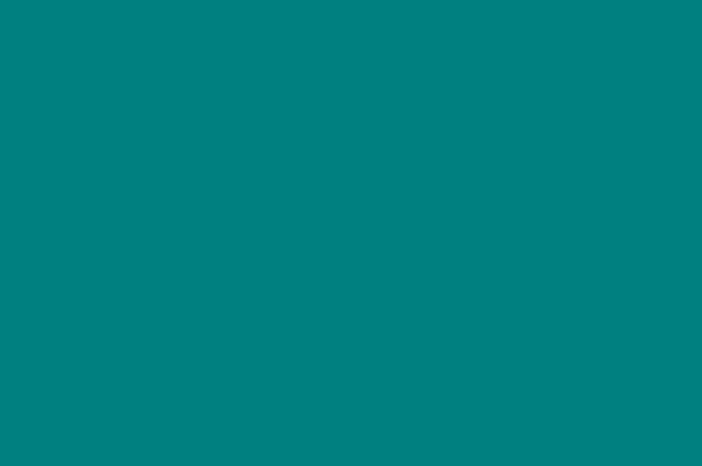
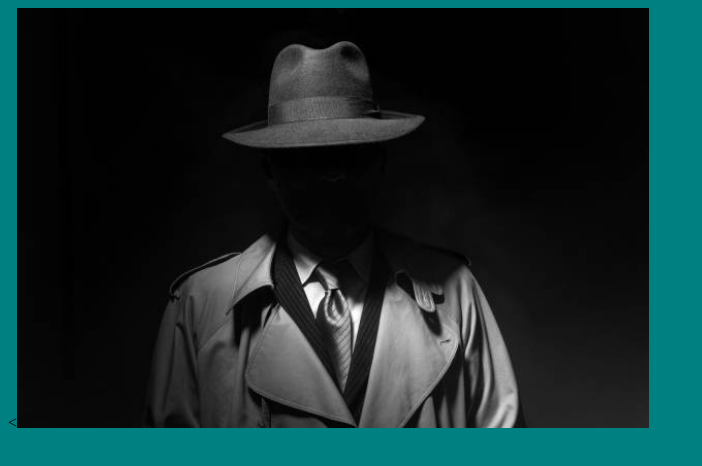
Before and after one commit to vailrya000/Gatsby_Gossip, a plain HTML site: page Gatsby_Gossip.html in a window 1280 px wide. Shown: the whole page, without its empty margins (0-702 px from the left). Drawn offline with Linux system fonts and the light colour scheme.

Commit message:
Update Gatsby_Gossip.html

```diff
--- a/Gatsby_Gossip.html
+++ b/Gatsby_Gossip.html
@@ -1,4 +1,5 @@
 <html>
 <body bgcolor='teal'>
+  <<a href="spy.jpeg"><img src="spy.jpeg" width="50%"></a><br>
 </body>
 </html>
```
